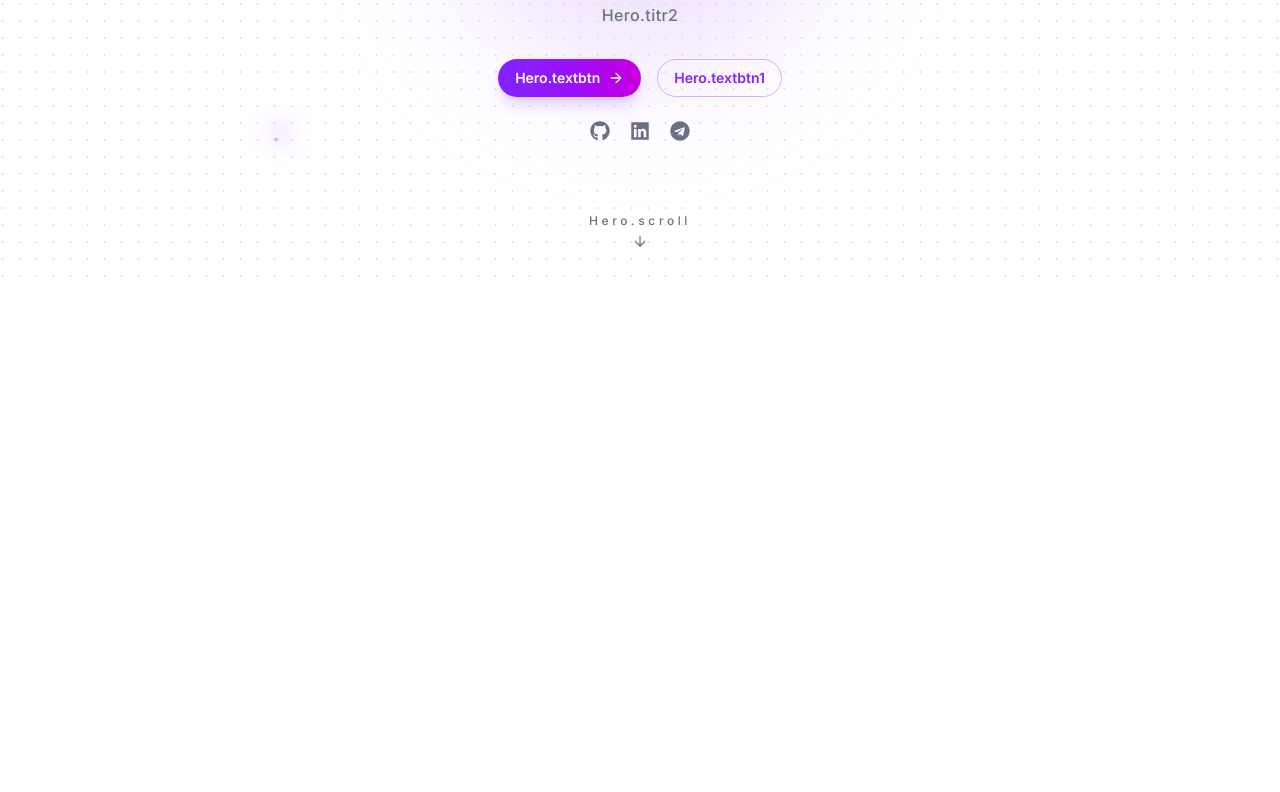
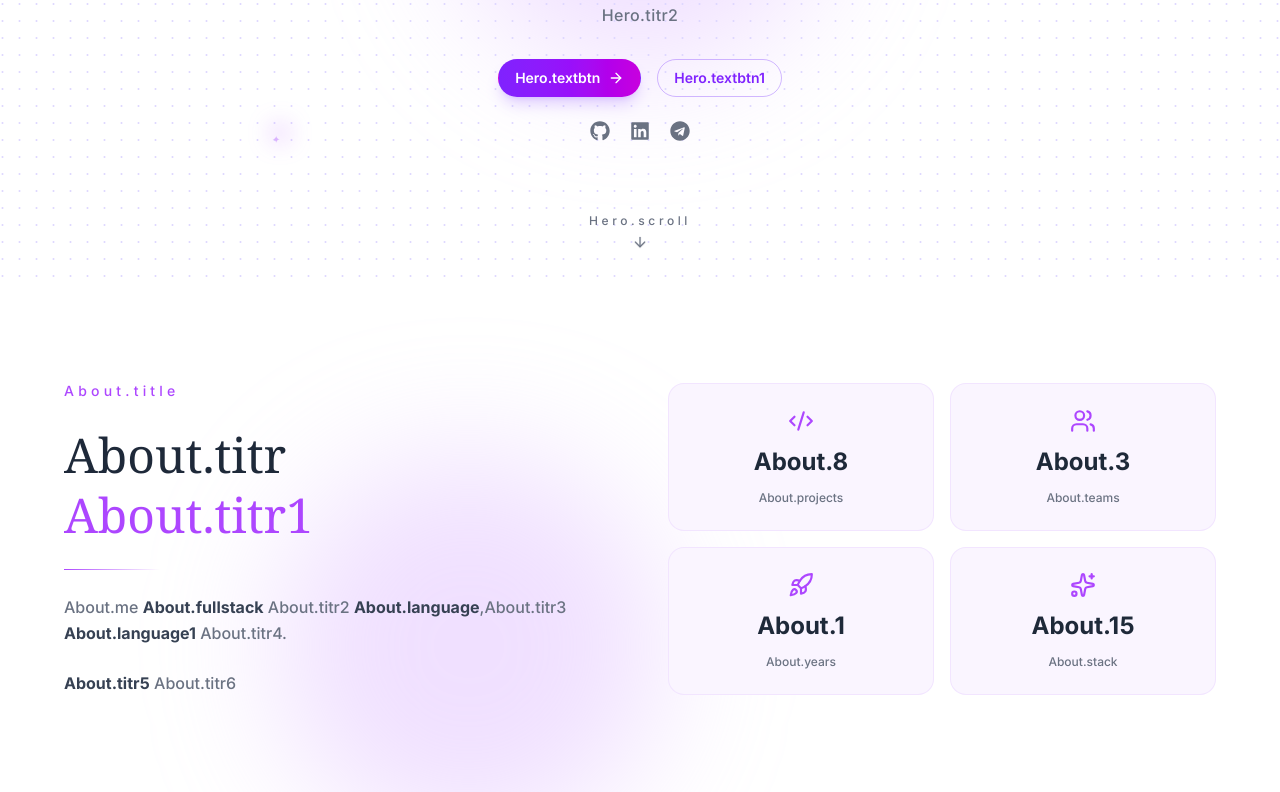
Before and after one commit to Sabamahdavi84/portfolio-website, a Next.js app in the folder portfolio/: page /en in a window 1280 px wide. Shown: the part 515-1307 px from the top of the page. Before the commit the page ends 800 px from the top, so only its background shows below. Built offline with nearby package versions, Linux system fonts and the light colour scheme.

Commit message:
<main>[about,locales]:completed about section

```diff
--- a/portfolio/app/[locale]/layout.tsx
+++ b/portfolio/app/[locale]/layout.tsx
@@ -34,7 +34,8 @@ const RTL_LOCALES = ["fa", "ar"];
 const LOCALE_STRUCTURE: Record<string, string> = {
   // فایل جدید؟ فقط یک خط اضافه کن:
   navbar:"navbar",
-  hero:"hero"
+  hero:"hero",
+  about:"about"
   // newfile: "folder1/folder2/newfile",
 };
 
--- a/portfolio/app/[locale]/page.tsx
+++ b/portfolio/app/[locale]/page.tsx
@@ -1,3 +1,4 @@
+import About from "@/components/about/About";
 import Hero from "@/components/hero/Hero";
 import Navbar from "@/components/navbar/Navbar";
 
@@ -7,6 +8,7 @@ export default function Home() {
     <>
       <Navbar />
       <Hero/>
+      <About/>
     </>
   );
 }
--- /dev/null
+++ b/portfolio/components/about/About.tsx
@@ -0,0 +1,72 @@
+"use client"
+
+import { useTheme } from "@/app/theme/ThemeContext";
+import { useLocale , useTranslations} from "next-intl";
+import { LucideCode2, LucideRocket, LucideUsers, LucideSparkles } from "lucide-react";
+
+const stats = [
+  { icon: LucideCode2, label: "projects", value: "8" },
+  { icon: LucideUsers, label: "teams", value: "3" },
+  { icon: LucideRocket, label: "years", value: "1" },
+  { icon: LucideSparkles, label: "stack", value: "15" },
+];
+
+export default function About() {
+    const { theme } = useTheme();
+    const locale = useLocale();
+    const t=useTranslations("About")
+
+    return (
+        <section id="about" className="relative overflow-hidden py-24">
+            {/* background glow */}
+            <div className={`absolute ${locale === 'fa' ? "left-1/12" : "right-1/3"} top-1/3 -translate-x-1/2 w-96 h-96 rounded-full
+            blur-3xl bg-purple-300/40 dark:bg-purple-800/25`} />
+
+            {/* content */}
+            <div className="relative z-10 w-[90%] mx-auto grid grid-cols-1 lg:grid-cols-2 gap-14 items-center">
+
+                {/* left side - text */}
+                <div className="space-y-6">
+                    <span className="block text-purple-500 dark:text-purple-400 text-sm tracking-[0.3em] font-medium">
+                        {t('title')}
+                    </span>
+
+                    <h2 className={`${locale==='fa' ? "font-medium text-4xl" : "font-serif text-4xl md:text-5xl"} leading-tight text-gray-800 dark:text-gray-100`}>
+                        {t('titr')} <br />
+                        <span className="text-purple-500 dark:text-purple-400">{t('titr1')}</span>
+                    </h2>
+
+                    <div className="w-24 h-px bg-gradient-to-r from-purple-500 to-transparent" />
+
+                    <p className="text-gray-500 dark:text-gray-400 leading-relaxed">
+                        {t('me')} <strong className="text-gray-700 dark:text-gray-200">{t('fullstack')}</strong> {t('titr2')}{" "}
+                        <strong className="text-gray-700 dark:text-gray-200">{t('language')}</strong>,
+                        {t('titr3')}{" "}
+                        <strong className="text-gray-700 dark:text-gray-200">{t('language1')}</strong>{" "}{t('titr4')}.
+                    </p>
+
+                    <p className="text-gray-500 dark:text-gray-400 leading-relaxed">
+                       <strong className="text-gray-700 dark:text-gray-200">
+                       {t('titr5')}</strong>{" "}
+                       {t('titr6')}</p>
+                </div>
+
+                {/* right side - stats grid */}
+                <div className="grid grid-cols-2 gap-4">
+                    {stats.map((stat, i) => (
+                        <div
+                            key={i}
+                            className="flex flex-col items-center text-center gap-3 p-6 rounded-2xl
+                            bg-purple-50 dark:bg-purple-900/20 border border-purple-200/50 dark:border-purple-700/30
+                            hover:border-purple-400/60 hover:-translate-y-1 transition-all duration-300"
+                        >
+                            <stat.icon className="text-purple-500 dark:text-purple-400" size={26} />
+                            <span className="text-2xl font-bold text-gray-800 dark:text-gray-100">{t(stat.value)}</span>
+                            <span className="text-xs text-gray-500 dark:text-gray-400">{t(stat.label)}</span>
+                        </div>
+                    ))}
+                </div>
+            </div>
+        </section>
+    );
+}
--- /dev/null
+++ b/portfolio/locales/en/about.json
@@ -0,0 +1,24 @@
+{
+    "About":{
+        "title":"ABOUT ME",
+        "titr":"Passionate about building",
+        "titr1":"meaningful products",
+        "me":"I'm a",
+        "fullstack":"Full-Stack Developer",
+        "titr2":"with a primary focus on front-end development. I work mainly with",
+        "language":"React, Next.js, JavaScript",
+        "titr3":"and also have experience with",
+        "language1":"Node.js, Python, PostgreSQL, and Prisma",
+        "titr4":"I've collaborated with",
+        "titr5":"I've collaborated with software development teams",
+        "titr6":"and enjoy turning ideas into responsive, user-friendly applications. I'm continuously improving my skills through real-world projects,with a strong focus on clean code, performance, and thoughtful user experiences.",
+        "projects":"Completed Projects",
+        "teams":"Software Teams",
+        "years":"Years of Experience",
+        "stack":"Tech Stack",
+        "8":"8+",
+        "3":"3",
+        "1":"1+",
+        "15":"15+"
+      }
+}
--- /dev/null
+++ b/portfolio/locales/fa/about.json
@@ -0,0 +1,24 @@
+{
+    "About":{
+        "title":"درباره من",
+        "titr":"علاقه‌مند به ساختن",
+        "titr1":"محصولات کاربردی و تاثیرگذار",
+        "me":"من یک",
+        "fullstack":"توسعه‌دهنده فول‌استک با تمرکز اصلی روی فرانت‌اند",
+        "titr2":"هستم و به ساخت رابط‌های کاربری مدرن و تجربه‌های کاربری جذاب علاقه دارم. بیشتر با",
+        "language":"React, Next.js, JavaScript",
+        "titr3":"کار می‌کنم و در کنار آن تجربه کار با",
+        "language1":"Node.js, Python, PostgreSQL, Prisma",
+        "titr4":"را نیز دارم.",
+        "titr5":"در مسیر توسعه نرم‌افزار، در تیم های برنامه نویسی مختلفی",
+        "titr6":" همکاری داشته‌ام و با انجام پروژه‌های شخصی و تیمی، مهارت‌های خود را در طراحی و توسعه اپلیکیشن‌های مقیاس‌پذیر بهبود داده‌ام. تمرکز من روی نوشتن کد تمیز، طراحی رابط‌های کاربری دقیق و ساخت محصولاتی است که ارزش واقعی ایجاد می‌کنند.",
+        "projects":"پروژه انجام شده",
+        "teams":"تیم برنامه‌نویسی",
+        "years":"سال تجربه کدنویسی",
+        "stack":"تکنولوژی‌ها",
+        "8": "۸+",
+        "3": "۳",
+        "1": "۱+",
+        "15": "۱۵+"
+    }
+}
```
